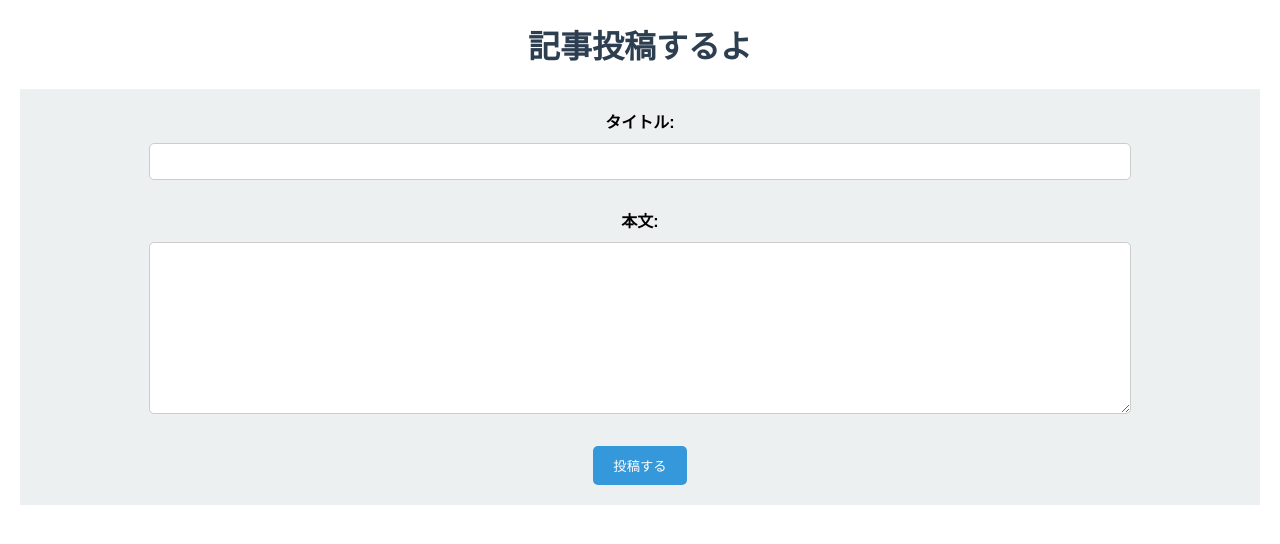
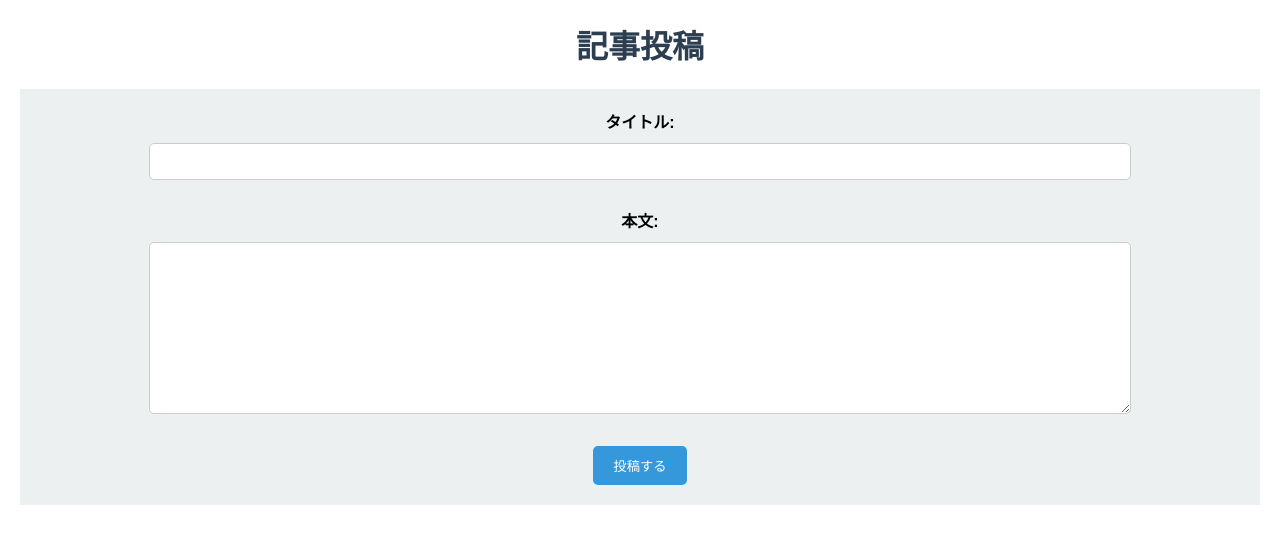
Before and after one commit to hiraidekazuki/git-app, a plain HTML site: page index.html in a window 1280 px wide. Drawn offline with Linux system fonts and the light colour scheme.

Commit message:
<h1>記事投稿</h1>に修正

```diff
--- a/index.html
+++ b/index.html
@@ -7,7 +7,7 @@
     <link rel="stylesheet" href="style.css">
 </head>
 <body>
-    <h1>記事投稿するよ</h1>
+    <h1>記事投稿</h1>
     <form action="#" method="post">
         <label for="title">タイトル:</label><br>
         <input type="text" id="title" name="title" required><br><br>
```
